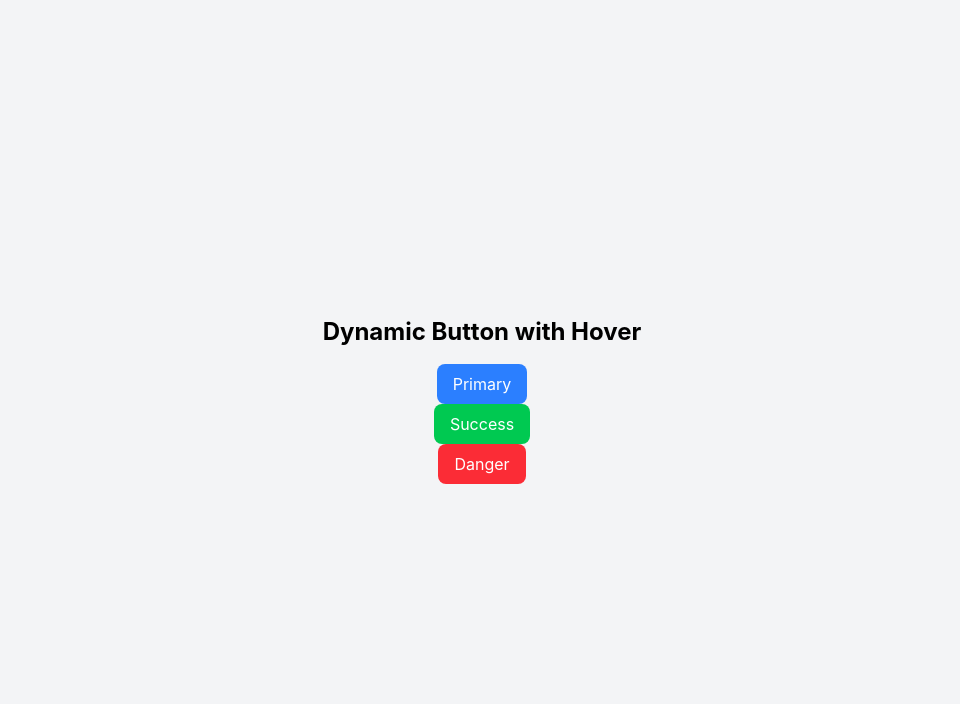
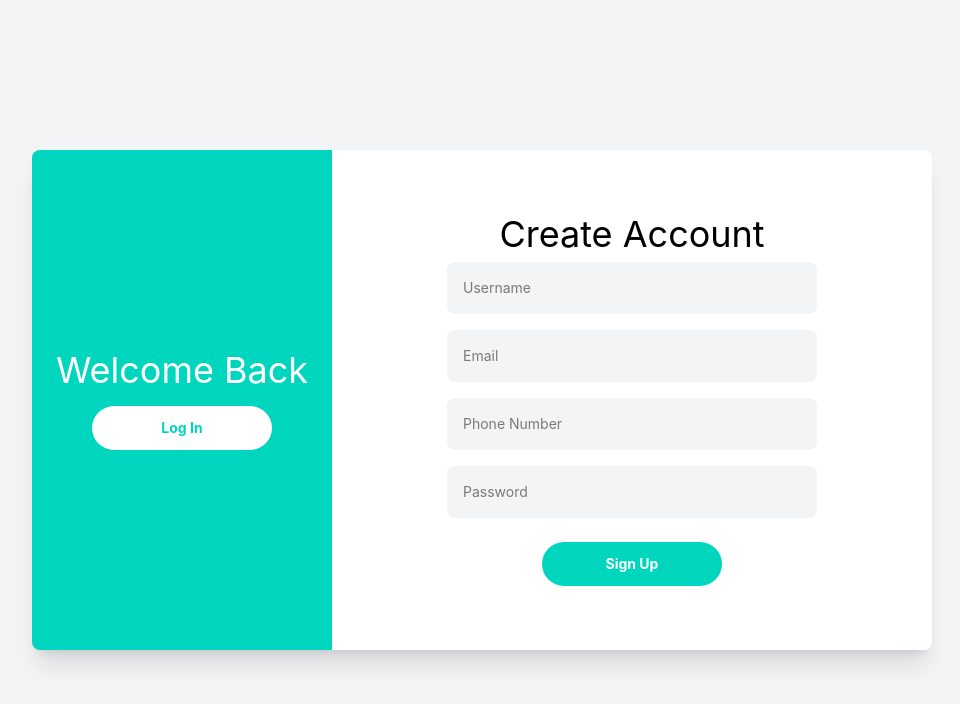
Before and after one commit to DeveloperDhanush-git/elcodamics-dynamic-components, a React (Create React App) app: page /signup in a window 1280 px wide. Shown: the top 704 px of the page, without its empty margins (158-1118 px from the left). Built offline with nearby package versions, Linux system fonts and the light colour scheme.

Commit message:
login signup created

```diff
--- a/src/App.js
+++ b/src/App.js
@@ -1,17 +1,21 @@
-import Button from "./Common/DynamicComponents/Button/Button"; // Import the Button component
-import React from "react";
+import { BrowserRouter, Route, Routes, Navigate } from "react-router-dom";
+import Main from "./Common/DynamicComponent/Main/Main";
+import Signup from "./Common/DynamicComponent/Signup/Signup";
+import Login from "./Common/DynamicComponent/Login/Login";
 
 function App() {
-  return (
-    <div className="flex flex-col items-center justify-center min-h-screen bg-gray-100">
-      <h1 className="text-2xl font-bold mb-4">Dynamic Button with Hover</h1>
+	const user = localStorage.getItem("token");
 
-      {/* Different buttons with hover effects */}
-      <Button text="Primary" color="blue" onClick={() => alert("Primary Button Clicked!")} />
-      <Button text="Success" color="green" onClick={() => alert("Success Button Clicked!")} />
-      <Button text="Danger" color="red" onClick={() => alert("Danger Button Clicked!")} />
-    </div>
-  );
+	return (
+		<BrowserRouter>
+			<Routes>
+				{user && <Route path="/" exact element={<Main />} />}
+				<Route path="/signup" exact element={<Signup />} />
+				<Route path="/login" exact element={<Login />} />
+				<Route path="/" element={<Navigate replace to="/login" />} />
+			</Routes>
+		</BrowserRouter>
+	);
 }
 
 export default App;
--- /dev/null
+++ b/src/Common/DynamicComponent/Login/Login.js
@@ -0,0 +1,91 @@
+import { useState } from "react";
+import axios from "axios";
+import { Link } from "react-router-dom";
+
+const Login = () => {
+  const [data, setData] = useState({ email: "", password: "" });
+  const [error, setError] = useState("");
+
+  const handleChange = ({ currentTarget: input }) => {
+    setData({ ...data, [input.name]: input.value });
+  };
+
+  const handleSubmit = async (e) => {
+    e.preventDefault();
+
+    // Simple email validation
+    const emailRegex = /^[a-zA-Z0-9._-]+@[a-zA-Z0-9.-]+\.[a-zA-Z]{2,6}$/;
+    if (!emailRegex.test(data.email)) {
+      setError("Please enter a valid email address.");
+      return;
+    }
+
+    try {
+      const url = "http://localhost/login.php"; // Correct PHP endpoint for login
+      const response = await axios.post(url, data);
+
+      if (response.data.status === "success") {
+        localStorage.setItem("token", response.data.token); // Save the token
+        window.location = "/"; // Redirect to home or dashboard after successful login
+      } else {
+        setError(response.data.message); // Display error message
+      }
+    } catch (error) {
+      setError("An error occurred. Please try again.");
+    }
+  };
+
+  return (
+    <div className="flex items-center justify-center min-h-screen w-full">
+      <div className="w-[900px] h-[500px] flex shadow-lg rounded-lg overflow-hidden">
+        {/* Left Side */}
+        <div className="flex-2 flex flex-col items-center justify-center bg-white p-8">
+          <form className="flex flex-col items-center" onSubmit={handleSubmit}>
+            <h1 className="text-3xl font-bold mb-4">Login to Your Account</h1>
+            <input
+              type="email"
+              placeholder="Email"
+              name="email"
+              onChange={handleChange}
+              value={data.email}
+              required
+              className="w-[370px] p-3 rounded-md bg-gray-100 mb-3 text-sm outline-none"
+            />
+            <input
+              type="password"
+              placeholder="Password"
+              name="password"
+              onChange={handleChange}
+              value={data.password}
+              required
+              className="w-[370px] p-3 rounded-md bg-gray-100 mb-3 text-sm outline-none"
+            />
+            {error && (
+              <div className="w-[370px] p-3 text-sm bg-red-500 text-white rounded-md text-center">
+                {error}
+              </div>
+            )}
+            <button
+              type="submit"
+              className="bg-teal-500 text-white w-[180px] py-2 rounded-full font-bold text-sm mt-4"
+            >
+              Log In
+            </button>
+          </form>
+        </div>
+
+        {/* Right Side */}
+        <div className="flex-1 flex flex-col items-center justify-center bg-teal-500 p-8">
+          <h1 className="text-3xl text-white font-bold mb-4">New Here?</h1>
+          <Link to="/signup">
+            <button className="bg-white text-teal-500 w-[180px] py-2 rounded-full font-bold text-sm">
+              Sign Up
+            </button>
+          </Link>
+        </div>
+      </div>
+    </div>
+  );
+};
+
+export default Login;
--- /dev/null
+++ b/src/Common/DynamicComponent/Main/Main.js
@@ -0,0 +1,27 @@
+const Main = () => {
+    const handleLogout = () => {
+      localStorage.removeItem("token");
+      window.location.reload();
+    };
+
+    return (
+      <div className="w-full min-h-screen flex flex-col">
+        <nav className="w-full h-[70px] bg-teal-400 flex items-center justify-between px-5">
+          <h1 className="text-white text-2xl">welcome</h1>
+          <button
+            className="border-none outline-none py-3 px-6 bg-white text-teal-400 font-bold text-sm rounded-full cursor-pointer"
+            onClick={handleLogout}
+          >
+            Logout
+          </button>
+        </nav>
+        <div className="flex justify-center items-center mt-[15%]">
+          <h1 className="text-teal-400 text-5xl font-semibold text-center">
+            WELCOME TO AUTHENTICATION
+          </h1>
+        </div>
+      </div>
+    );
+  };
+
+  export default Main;
--- /dev/null
+++ b/src/Common/DynamicComponent/Signup/Signup.js
@@ -0,0 +1,148 @@
+import { useState } from "react";
+import axios from "axios";
+import { Link, useNavigate } from "react-router-dom";
+
+const Signup = () => {
+  const [data, setData] = useState({
+    username: "",
+    email: "",
+    phone: "",
+    password: "",
+  });
+  const [error, setError] = useState("");
+  const [passwordError, setPasswordError] = useState("");
+  const [usernameError, setUsernameError] = useState("");
+  const navigate = useNavigate();
+
+  // Validate each input field
+  const handleChange = ({ currentTarget: input }) => {
+    if (input.name === "username") {
+      // Check if the username contains any number
+      if (/\d/.test(input.value)) {
+        setUsernameError("Username cannot contain numbers");
+      } else {
+        setUsernameError(""); // Clear error if no numbers
+      }
+    }
+
+    if (input.name === "phone" && !/^\d+$/.test(input.value)) {
+      setError("Phone number can only contain numbers");
+    } else {
+      setError(""); // Clear error if phone is valid
+    }
+
+    if (input.name === "password") {
+      const passwordRegex =
+        /^(?=.*[a-z])(?=.*[A-Z])(?=.*\d)(?=.*[@$!%*?&])[A-Za-z\d@$!%*?&]{8,}$/;
+      if (!passwordRegex.test(input.value)) {
+        setPasswordError(
+          "Password must contain at least 8 characters, including uppercase, lowercase, numbers, and a special character."
+        );
+      } else {
+        setPasswordError(""); // Clear password error if valid
+      }
+    }
+
+    setData({ ...data, [input.name]: input.value });
+  };
+
+  const handleSubmit = async (e) => {
+    e.preventDefault();
+    if (passwordError || usernameError) {
+      return; // Prevent form submission if there are errors
+    }
+    try {
+      const url = "http://localhost/signup.php"; // Correct URL
+      const { data: res } = await axios.post(url, data);
+
+      if (res.status === "success") {
+        navigate("/login");
+      } else {
+        setError(res.message);
+      }
+    } catch (error) {
+      if (error.response && error.response.status >= 400 && error.response.status <= 500) {
+        setError(error.response.data.message);
+      }
+    }
+  };
+
+  return (
+    <div className="w-full min-h-screen flex items-center justify-center bg-gray-100">
+      <div className="w-[900px] h-[500px] flex rounded-lg shadow-xl">
+        <div className="flex-1 flex flex-col items-center justify-center bg-teal-400 rounded-l-lg">
+          <h1 className="text-white text-4xl">Welcome Back</h1>
+          <Link to="/login">
+            <button type="button" className="w-[180px] py-3 bg-white text-teal-400 font-bold text-sm rounded-full mt-4">
+              Log In
+            </button>
+          </Link>
+        </div>
+        <div className="flex-2 flex flex-col items-center justify-center bg-white rounded-r-lg">
+          <form className="flex flex-col items-center" onSubmit={handleSubmit}>
+            <h1 className="text-4xl mt-0">Create Account</h1>
+            <input
+              type="text"
+              placeholder="Username"
+              name="username"
+              onChange={handleChange}
+              value={data.username}
+              required
+              className="w-[370px] p-4 rounded-lg bg-gray-100 my-2 text-sm"
+            />
+            {usernameError && (
+              <div className="w-[370px] p-4 my-2 text-sm bg-red-500 text-white rounded-lg text-center">
+                {usernameError}
+              </div>
+            )}
+            <input
+              type="email"
+              placeholder="Email"
+              name="email"
+              onChange={handleChange}
+              value={data.email}
+              required
+              className="w-[370px] p-4 rounded-lg bg-gray-100 my-2 text-sm"
+            />
+            <input
+              type="tel"
+              placeholder="Phone Number"
+              name="phone"
+              onChange={handleChange}
+              value={data.phone}
+              required
+              className="w-[370px] p-4 rounded-lg bg-gray-100 my-2 text-sm"
+            />
+            {error && (
+              <div className="w-[370px] p-4 my-2 text-sm bg-red-500 text-white rounded-lg text-center">
+                {error}
+              </div>
+            )}
+            <input
+              type="password"
+              placeholder="Password"
+              name="password"
+              onChange={handleChange}
+              value={data.password}
+              required
+              className="w-[370px] p-4 rounded-lg bg-gray-100 my-2 text-sm"
+            />
+            {passwordError && (
+              <div className="w-[370px] p-4 my-2 text-sm bg-red-500 text-white rounded-lg text-center">
+                {passwordError}
+              </div>
+            )}
+            <button
+              type="submit"
+              className="w-[180px] py-3 bg-teal-400 text-white font-bold text-sm rounded-full mt-4"
+            >
+              Sign Up
+            </button>
+          </form>
+        </div>
+      </div>
+    </div>
+  );
+};
+
+export default Signup;
```
Also changed, not shown: 2 other files (tests, documents, lock files or other folders).
